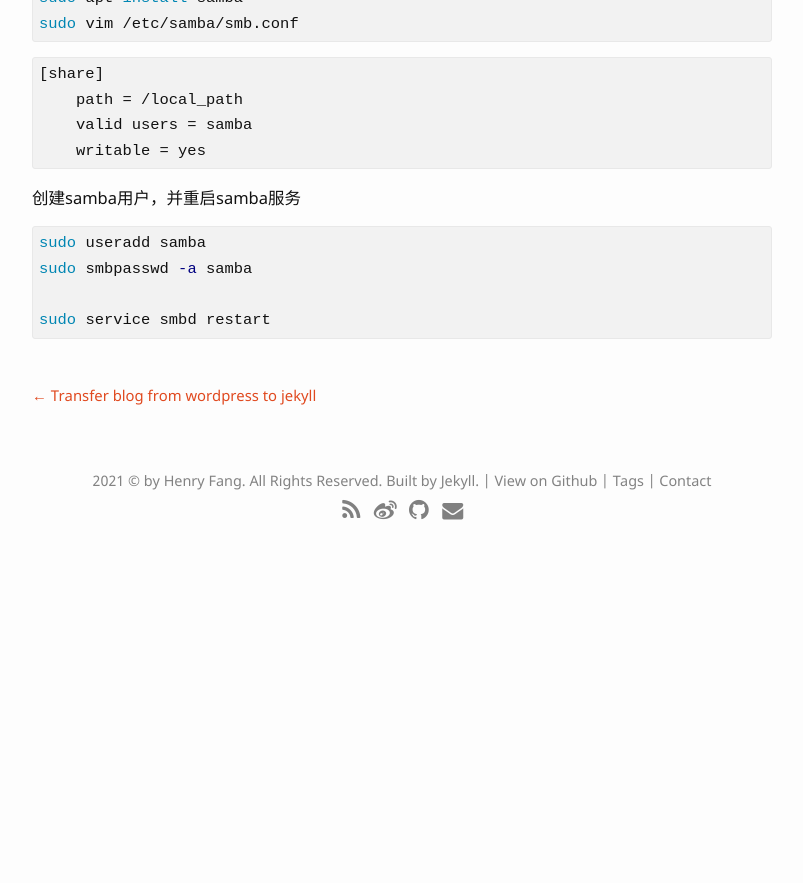
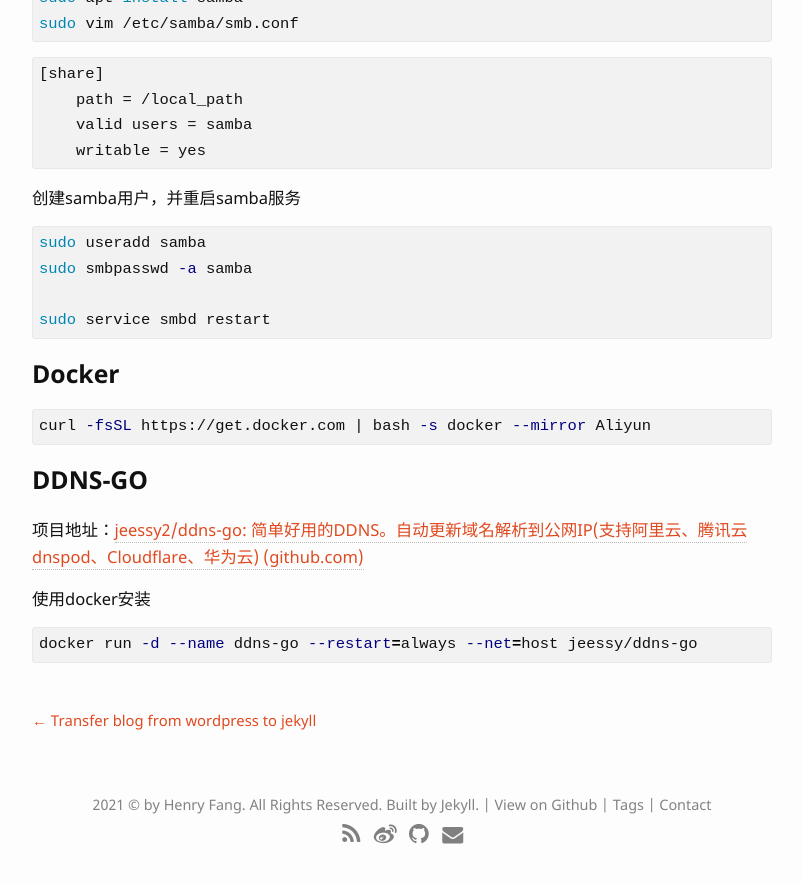
Before and after one commit to ideafang/flog, a Jekyll site: the page built from _posts/2021-3-30-服务器常用环境搭建.md, in a window 1280 px wide and 900 px high, scrolled down 2466 px. Shown: the top 883 px of the window, without its empty margins (238-1041 px from the left). Built offline with Jekyll 4.4.1, drawn with Linux system fonts in a browser that asks for light colours; some web fonts are replaced; before the commit the page ends 3041 px from its top, so only the background shows below that.

Commit message:
update posts from wordpress blog

````diff
--- a/_posts/2021-3-30-服务器常用环境搭建.md
+++ b/_posts/2021-3-30-服务器常用环境搭建.md
@@ -123,3 +123,17 @@ sudo smbpasswd -a samba
 
 sudo service smbd restart
 ```
+
+# Docker
+```shell
+curl -fsSL https://get.docker.com | bash -s docker --mirror Aliyun
+```
+
+# DDNS-GO
+项目地址：[jeessy2/ddns-go: 简单好用的DDNS。自动更新域名解析到公网IP(支持阿里云、腾讯云dnspod、Cloudflare、华为云) (github.com)](https://github.com/jeessy2/ddns-go)
+
+使用docker安装
+
+```shell
+docker run -d --name ddns-go --restart=always --net=host jeessy/ddns-go
+```
````
